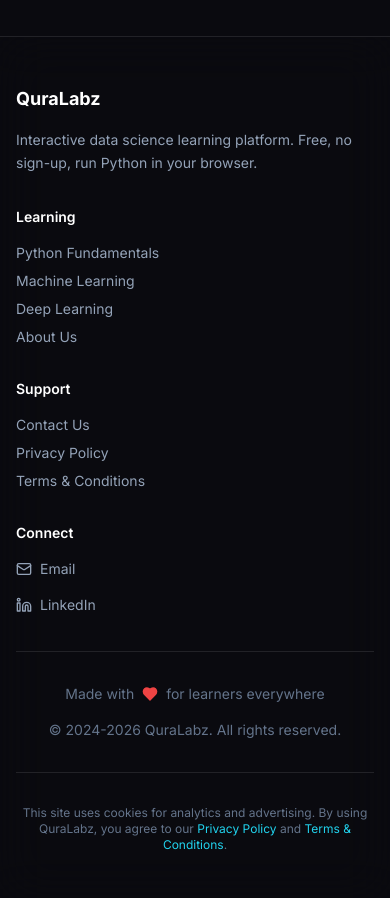
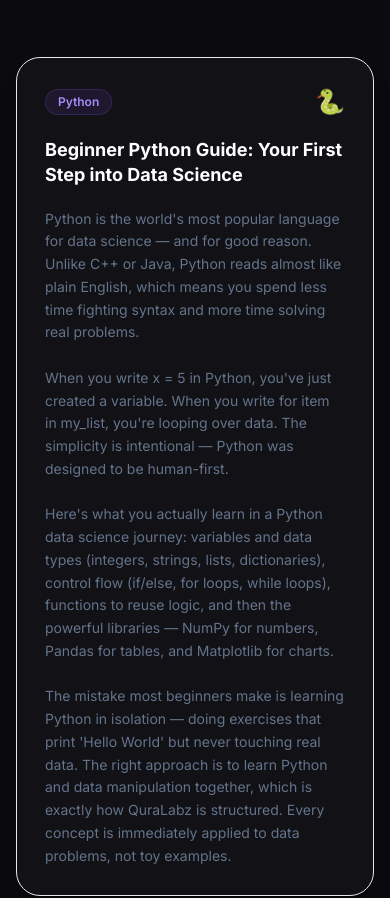
Before and after one commit to mirzaasim2001/quralabz, a Next.js app: page / in a window 390 px wide. Shown: the part 10013-10911 px from the top of the page. Built offline with nearby package versions, Linux system fonts and the light colour scheme.

Commit message:
Expand article cards, remove read time

```diff
--- a/app/page.tsx
+++ b/app/page.tsx
@@ -244,6 +244,72 @@ export default function HomePage() {
         </div>
       </section>
 
+      {/* ── Articles / Blog Section ────────────────────────── */}
+      <section className="relative z-10 px-4 sm:px-6 py-24 overflow-hidden">
+        <div className="max-w-6xl mx-auto">
+          <div className="text-center mb-14">
+            <span className="inline-block px-4 py-1.5 rounded-full bg-cyan-500/10 border border-cyan-500/20 text-cyan-400 text-xs font-semibold uppercase tracking-widest mb-4">
+              Learning Guides
+            </span>
+            <h2 className="text-4xl sm:text-5xl font-black text-white tracking-tight mb-4">
+              Start Here If You&apos;re New
+            </h2>
+            <p className="text-slate-500 max-w-xl mx-auto text-base">
+              Not sure where to begin? These guides give you the context to learn smarter — not harder.
+            </p>
+          </div>
+
+          <div className="grid sm:grid-cols-3 gap-6">
+            {[
+              {
+                tag: "Python",
+                tagColor: "text-violet-400 bg-violet-500/10 border-violet-500/20",
+                title: "Beginner Python Guide: Your First Step into Data Science",
+                body: "Python is the world's most popular language for data science — and for good reason. Unlike C++ or Java, Python reads almost like plain English, which means you spend less time fighting syntax and more time solving real problems.\n\nWhen you write x = 5 in Python, you've just created a variable. When you write for item in my_list, you're looping over data. The simplicity is intentional — Python was designed to be human-first.\n\nHere's what you actually learn in a Python data science journey: variables and data types (integers, strings, lists, dictionaries), control flow (if/else, for loops, while loops), functions to reuse logic, and then the powerful libraries — NumPy for numbers, Pandas for tables, and Matplotlib for charts.\n\nThe mistake most beginners make is learning Python in isolation — doing exercises that print 'Hello World' but never touching real data. The right approach is to learn Python and data manipulation together, which is exactly how QuraLabz is structured. Every concept is immediately applied to data problems, not toy examples.",
+                icon: "🐍",
+              },
+              {
+                tag: "Machine Learning",
+                tagColor: "text-cyan-400 bg-cyan-500/10 border-cyan-500/20",
+                title: "What is Machine Learning? (Plain English, No Math Required)",
+                body: "Machine learning is not magic — it is pattern recognition at scale. Here is the core idea: instead of a programmer writing rules like 'if the email contains the word FREE and has more than 3 exclamation marks, mark it as spam', you show the computer 10,000 examples of spam and 10,000 examples of normal emails, and it figures out the rules itself.\n\nThat process of figuring out the rules is called training. The result — the set of learned rules — is called a model. When you later give the model a new email it has never seen, it applies those rules to make a prediction. That is inference.\n\nThere are three main types of machine learning. Supervised learning is where you have labeled examples (spam / not spam, house price, patient diagnosis). Unsupervised learning is where you have data but no labels, and the model finds hidden structure — like grouping customers by buying behavior. Reinforcement learning is where an agent learns by trial and error, like a game-playing AI.\n\nThe reason ML has exploded is compute: the same algorithms that existed in the 1990s now run on GPUs that are 1000x faster, with internet-scale datasets. The math hasn't changed — the hardware has.",
+                icon: "🤖",
+              },
+              {
+                tag: "Career",
+                tagColor: "text-emerald-400 bg-emerald-500/10 border-emerald-500/20",
+                title: "Data Science Roadmap 2026: From Zero to Job-Ready",
+                body: "The data science field looks overwhelming from the outside — there are dozens of tools, languages, and frameworks all competing for your attention. But hiring managers care about a surprisingly small core skill set, and if you master it, everything else follows.\n\nHere is the honest roadmap: Start with Python (2–4 weeks). Not all of Python — just enough to manipulate data: lists, dictionaries, loops, functions, and basic file I/O. Next, learn NumPy and Pandas (3–4 weeks). These two libraries are how 90% of real data work gets done. Then learn visualization with Matplotlib and Seaborn (1–2 weeks) — because a chart communicates what a table cannot.\n\nAfter that foundation, learn the statistics you actually need: mean, median, standard deviation, correlation, and basic probability. Then move into machine learning with scikit-learn — linear regression, decision trees, random forests, and cross-validation.\n\nThe most important step most people skip: build 2–3 projects on real datasets. Kaggle, UCI Machine Learning Repository, and government open data portals are free sources. A GitHub portfolio with 3 solid projects beats a certificate from any course platform.\n\nIn 2026, knowing how to prompt LLMs and integrate AI APIs is also a differentiator — which is why QuraLabz includes Generative AI and Agentic AI modules.",
+                icon: "🗺️",
+              },
+            ].map((article, i) => (
+              <div
+                key={i}
+                className="group relative flex flex-col gap-5 p-7 rounded-3xl bg-white/[0.03] border border-white/8 hover:border-violet-500/30 hover:bg-white/[0.06] transition-all duration-300 shadow-xl shadow-black/20"
+              >
+                {/* Glow on hover */}
+                <div className="pointer-events-none absolute inset-0 rounded-3xl opacity-0 group-hover:opacity-100 transition-opacity duration-500 bg-gradient-to-br from-violet-500/5 to-cyan-500/5" />
+
+                <div className="flex items-center justify-between">
+                  <span className={`px-3 py-1 rounded-full border text-xs font-semibold ${article.tagColor}`}>
+                    {article.tag}
+                  </span>
+                  <span className="text-2xl">{article.icon}</span>
+                </div>
+
+                <h3 className="text-lg font-bold text-white leading-snug group-hover:text-violet-200 transition-colors duration-300">
+                  {article.title}
+                </h3>
+
+                <p className="text-slate-500 text-sm leading-relaxed flex-1 whitespace-pre-line">
+                  {article.body}
+                </p>
+              </div>
+            ))}
+          </div>
+        </div>
+      </section>
+
       {/* ═══════════════════════════════════════════════════════
           ADSENSE PLACEMENT: Footer Leaderboard
           Recommended size: 970×90 or 728×90
--- a/components/Footer.tsx
+++ b/components/Footer.tsx
@@ -106,7 +106,7 @@ export default function Footer() {
             <Heart className="w-4 h-4 text-red-500 fill-red-500" />
             <p>for learners everywhere</p>
           </div>
-          <p>© 2024-2026 QuraLabz. All rights reserved.</p>
+          <p>© 2026 QuraLabz. All rights reserved.</p>
         </div>
 
         {/* Compliance Notice */}
```
